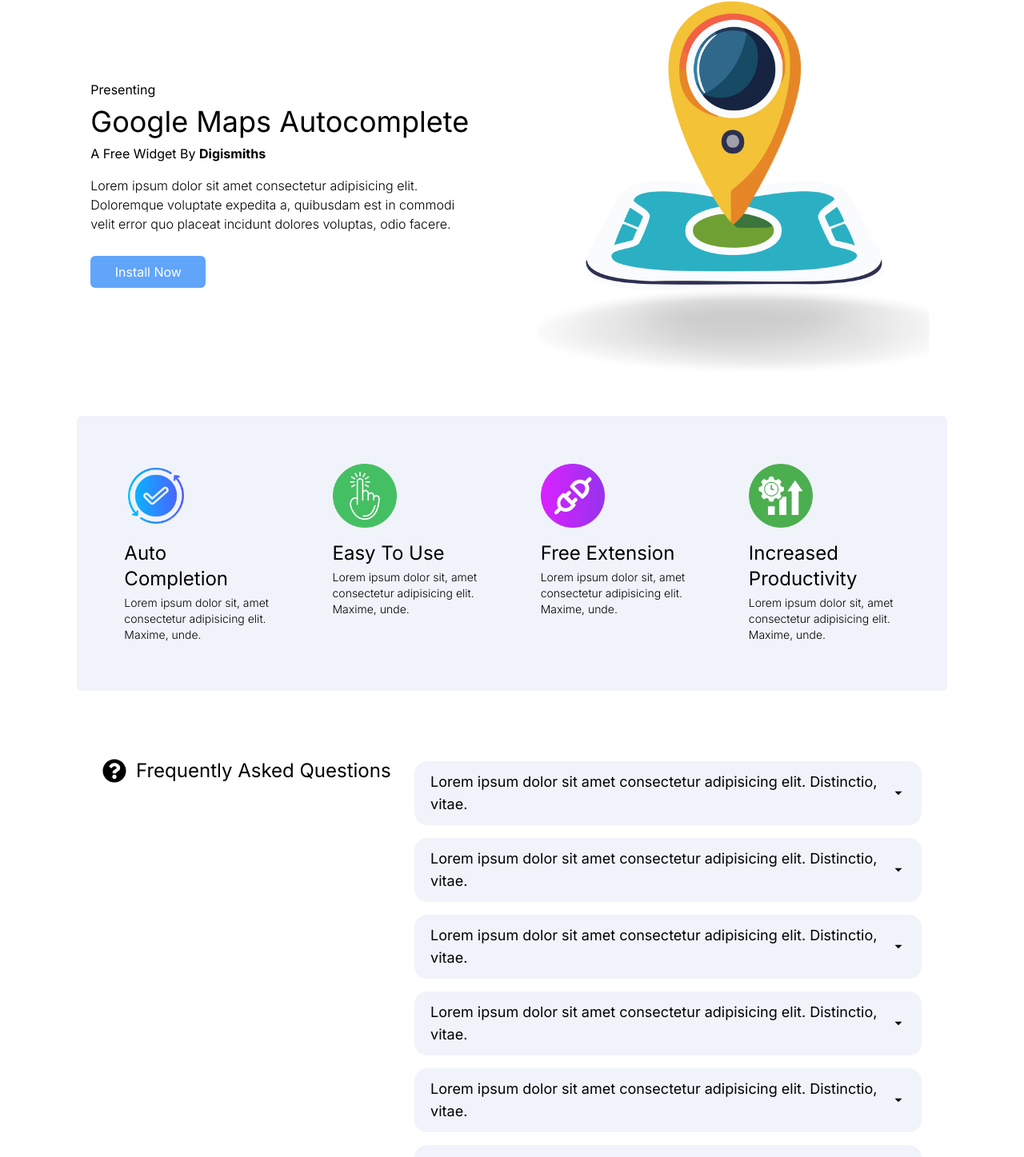
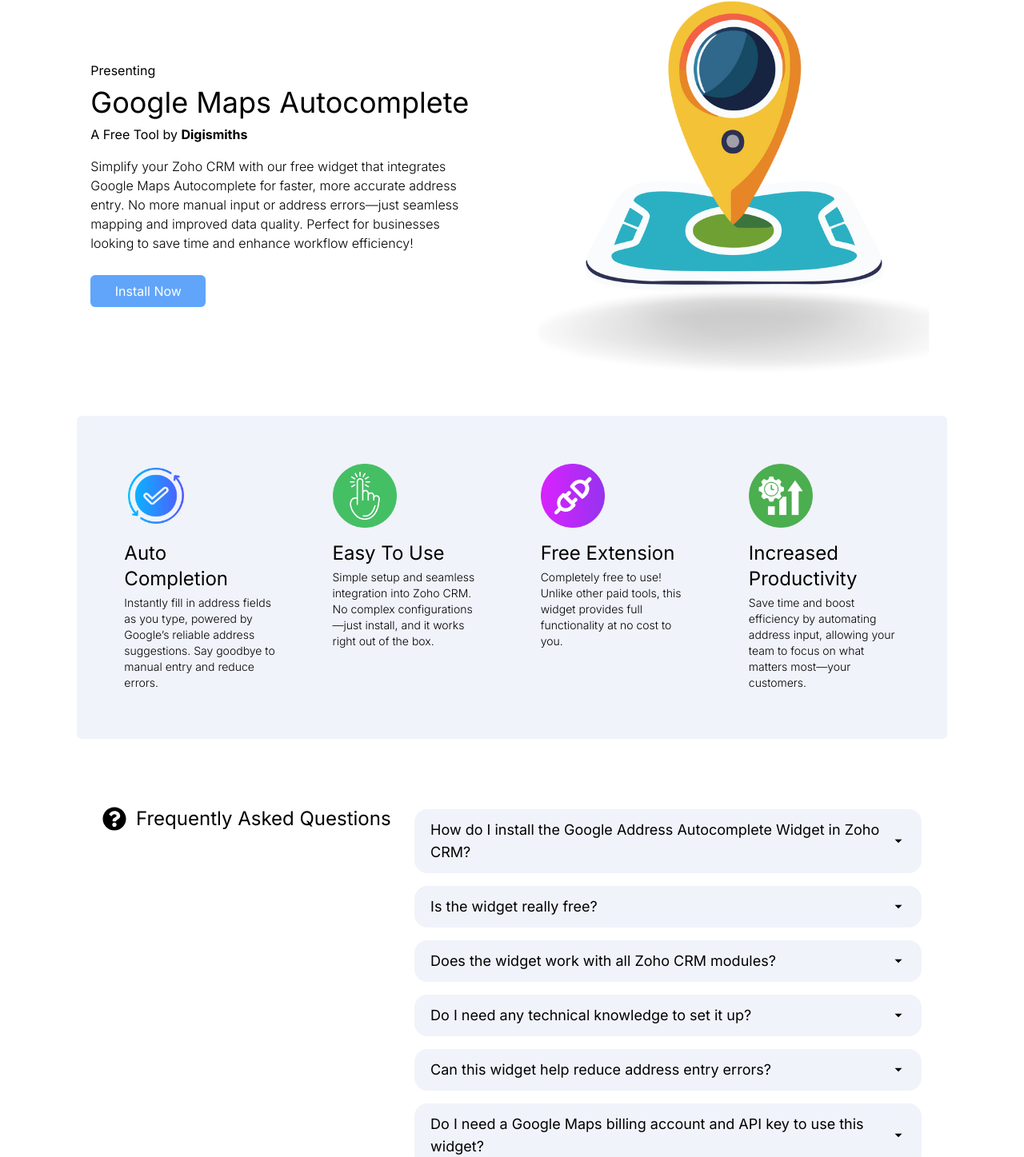
Before and after one commit to digismiths-club/zoho-widget-user-guide, a Next.js app: page /zoho-widget-user-guide/ in a window 1280 px wide. Shown: the part 116-1563 px from the top of the page at 80% size. Built offline with nearby package versions, Linux system fonts and the light colour scheme.

Commit message:
content added

```diff
--- a/src/app/components/About.js
+++ b/src/app/components/About.js
@@ -7,13 +7,15 @@
             <div className=' w-[40%] flex flex-col'>
               <span >Presenting</span>
               <div className='text-4xl mt-2 '>Google Maps Autocomplete</div>
-              <div className='mt-2 '>A Free Widget By <b>Digismiths</b></div>
+              <div className='mt-2 '>A Free Tool by <b>Digismiths</b></div>
               <div className='mt-4 font-light'>
-                Lorem ipsum dolor sit amet consectetur adipisicing elit. Doloremque voluptate expedita a, quibusdam est in commodi velit error quo placeat incidunt dolores voluptas, odio facere.
+                Simplify your Zoho CRM with our free widget that integrates Google Maps Autocomplete for faster, more accurate address entry. No more manual input or address errors—just seamless mapping and improved data quality. Perfect for businesses looking to save time and enhance workflow efficiency!
               </div>
-              <button className='mt-7 bg-blue-400 py-2 w-[30%] rounded-md text-white hover:bg-blue-500'>
-                Install Now
-              </button>
+              <a href="https://marketplace.zoho.com/app/crm/google-address-autocomplete-widget-for-zoho-crm" target="_blank">
+                <button className='mt-7 bg-blue-400 py-2 w-[30%] rounded-md text-white hover:bg-blue-500'>
+                  Install Now
+                </button>
+              </a>
             </div>
             <img src="/zoho-widget-user-guide/hero.png" alt='logo' width={500} height={500}/>
         </div>
--- a/src/app/components/Faqs.js
+++ b/src/app/components/Faqs.js
@@ -5,28 +5,28 @@
 function Faqs() {
     const faqs = [
         {
-          ques: "Lorem ipsum dolor sit amet consectetur adipisicing elit. Distinctio, vitae.",
-          ans: "Lorem ipsum dolor sit amet consectetur adipisicing elit. Distinctio, vitae.",
+          ques: "How do I install the Google Address Autocomplete Widget in Zoho CRM?",
+          ans: "To install, simply visit the Zoho Marketplace, search for Google Address Autocomplete Widget, and click Install. Follow the prompts to integrate it into your Zoho CRM. ",
         },
         {
-          ques: "Lorem ipsum dolor sit amet consectetur adipisicing elit. Distinctio, vitae.",
-          ans: "Lorem ipsum dolor sit amet consectetur adipisicing elit. Distinctio, vitae.",
+          ques: "Is the widget really free?",
+          ans: "Yes! The Google Address Autocomplete Widget is completely free to use. There are no hidden fees or in-app purchases. ",
         },
         {
-          ques: "Lorem ipsum dolor sit amet consectetur adipisicing elit. Distinctio, vitae.",
-          ans: "Lorem ipsum dolor sit amet consectetur adipisicing elit. Distinctio, vitae.",
+          ques: "Does the widget work with all Zoho CRM modules?",
+          ans: "Yes, the widget is designed to work seamlessly across multiple Zoho CRM modules, including Leads, Contacts, Accounts, and more.",
         },
         {
-          ques: "Lorem ipsum dolor sit amet consectetur adipisicing elit. Distinctio, vitae.",
-          ans: "Lorem ipsum dolor sit amet consectetur adipisicing elit. Distinctio, vitae.",
+          ques: "Do I need any technical knowledge to set it up?",
+          ans: "Not at all! The setup is straightforward, with no coding required. Just install the widget and start using it right away. ",
         },
         {
-          ques: "Lorem ipsum dolor sit amet consectetur adipisicing elit. Distinctio, vitae.",
-          ans: "Lorem ipsum dolor sit amet consectetur adipisicing elit. Distinctio, vitae.",
+          ques: "Can this widget help reduce address entry errors?",
+          ans: "Absolutely! The autocomplete feature pulls data directly from Google Maps, ensuring accurate and consistent address information every time.",
         },
         {
-          ques: "Lorem ipsum dolor sit amet consectetur adipisicing elit. Distinctio, vitae.",
-          ans: "Lorem ipsum dolor sit amet consectetur adipisicing elit. Distinctio, vitae.",
+          ques: "Do I need a Google Maps billing account and API key to use this widget?",
+          ans: "Yes, this widget requires an active Google Maps billing account and a valid API key to function. You’ll need to set up billing through Google and generate an API key to enable the address autocomplete feature in Zoho CRM. ",
         },
       ];
   return (
--- a/src/app/components/Features.js
+++ b/src/app/components/Features.js
@@ -7,22 +7,22 @@
             <div className='min-h-60 hover:bg-white w-[22%] cursor-pointer rounded-md flex flex-col p-5'>
                 <img src="/zoho-widget-user-guide/auto_completion.png" alt="feature1"  height={80} width={80}/>
                 <div className='text-2xl mt-4'>Auto Completion</div>
-                <div className='font-light text-sm mt-1'>Lorem ipsum dolor sit, amet consectetur adipisicing elit. Maxime, unde.</div>
+                <div className='font-light text-sm mt-1'>Instantly fill in address fields as you type, powered by Google’s reliable address suggestions. Say goodbye to manual entry and reduce errors.</div>
             </div>
             <div className='min-h-60 hover:bg-white w-[22%] cursor-pointer rounded-md flex flex-col p-5'>
                 <img src="/zoho-widget-user-guide/easy_to_use.png" alt="feature1"  height={80} width={80}/>
                 <div className='text-2xl mt-4'>Easy To Use</div>
-                <div className='font-light text-sm mt-1'>Lorem ipsum dolor sit, amet consectetur adipisicing elit. Maxime, unde.</div>
+                <div className='font-light text-sm mt-1'>Simple setup and seamless integration into Zoho CRM. No complex configurations—just install, and it works right out of the box. </div>
             </div>
             <div className='min-h-60 hover:bg-white w-[22%] cursor-pointer rounded-md flex flex-col p-5'>
                 <img src="/zoho-widget-user-guide/plugin.png" alt="feature1"  height={80} width={80}/>
                 <div className='text-2xl mt-4'>Free Extension</div>
-                <div className='font-light text-sm mt-1'>Lorem ipsum dolor sit, amet consectetur adipisicing elit. Maxime, unde.</div>
+                <div className='font-light text-sm mt-1'>Completely free to use! Unlike other paid tools, this widget provides full functionality at no cost to you. </div>
             </div>
             <div className='min-h-60 hover:bg-white w-[22%] cursor-pointer rounded-md flex flex-col p-5'>
                 <img src="/zoho-widget-user-guide/productivity.png" alt="feature1"  height={80} width={80}/>
                 <div className='text-2xl mt-4'>Increased Productivity</div>
-                <div className='font-light text-sm mt-1'>Lorem ipsum dolor sit, amet consectetur adipisicing elit. Maxime, unde.</div>
+                <div className='font-light text-sm mt-1'>Save time and boost efficiency by automating address input, allowing your team to focus on what matters most—your customers. </div>
             </div>
         </div>
 
```
